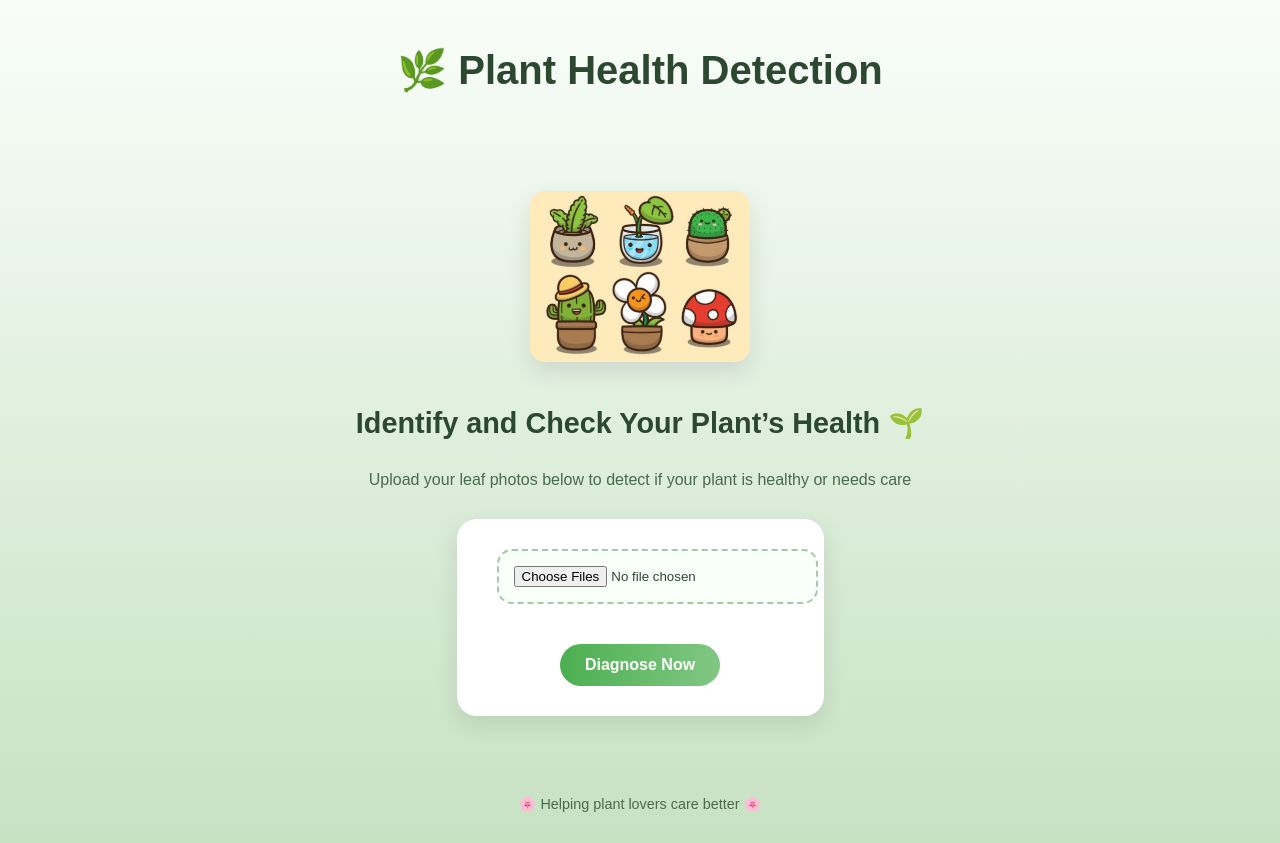
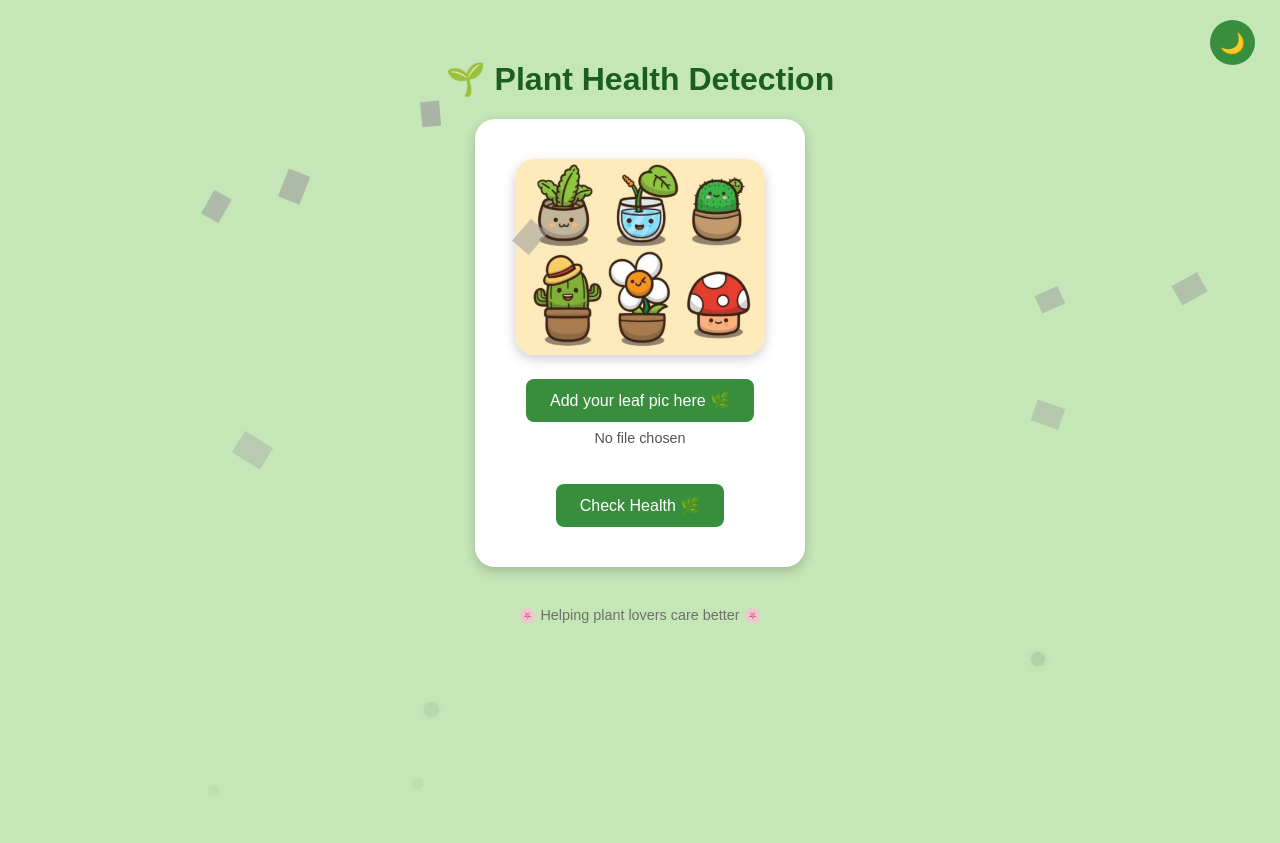
Before and after one commit to Koushikareddyy/Plant-Health-Detection-using-Deep-Learning, a Flask app: page / in a window 1280 px wide. After the commit the page ends 717 px from the top, so only its background shows below. Run offline with Flask 3, Linux system fonts and the light colour scheme; grey boxes are pictures that could not be loaded.

Commit message:
Update index.html

```diff
--- a/templates/index.html
+++ b/templates/index.html
@@ -1,166 +1,249 @@
 <!DOCTYPE html>
 <html lang="en">
 <head>
-    <meta charset="UTF-8">
-    <meta name="viewport" content="width=device-width, initial-scale=1.0">
-    <title>🌿 Plant Health Detection</title>
+  <meta charset="UTF-8" />
+  <meta name="viewport" content="width=device-width, initial-scale=1.0" />
+  <title>Plant Health Detection 🌿</title>
+
   <style>
-        body {
-            font-family: 'Poppins', sans-serif;
-            background: linear-gradient(180deg, #f9fdf9 0%, #c7e2c3 100%);
-            margin: 0;
-            padding: 0;
-            color: #2d4831;
+    :root {
+      --bg-light: #C5E6B7; /* Sage green */
+      --bg-dark: #2F4C39;  /* Deep green */
+      --card-light: #ffffff;
+      --card-dark: #324B3A;
+      --text-light: #1B5E20;
+      --text-dark: #CDEAC0;
+      --accent: #388E3C;
     }
 
-        header {
+    body {
+      font-family: "Poppins", sans-serif;
+      background: var(--bg-light);
+      color: var(--text-light);
+      margin: 0;
+      padding: 40px;
       text-align: center;
-            padding: 20px;
+      transition: background 0.5s ease, color 0.5s ease, opacity 0.5s ease;
+      overflow-x: hidden;
+      opacity: 0;
+      animation: fadeIn 0.8s ease forwards;
     }
 
-        header h1 {
-            font-size: 2.5rem;
-            font-weight: 600;
-            color: #2d4831;
+    @keyframes fadeIn { to { opacity: 1; } }
+    body.fade-out { opacity: 0; transition: opacity 0.6s ease; }
+
+    body.dark { background: var(--bg-dark); color: var(--text-dark); }
+
+    h1 {
+      margin-top: 20px;
+      font-size: 2em;
     }
 
-        .hero {
-            display: flex;
-            flex-direction: column;
-            align-items: center;
-            text-align: center;
-            padding: 50px 20px;
+    .upload-card {
+      display: inline-block;
+      background: var(--card-light);
+      padding: 40px;
+      border-radius: 20px;
+      box-shadow: 0 4px 12px rgba(0, 0, 0, 0.2);
+      transition: background 0.5s ease;
     }
 
-        .hero img {
-            width: 220px;
-            margin-bottom: 20px;
-            border-radius: 15px;
-            box-shadow: 0 10px 25px rgba(0, 0, 0, 0.1);
+    body.dark .upload-card {
+      background: var(--card-dark);
+      box-shadow: 0 0 12px rgba(255, 255, 255, 0.1);
     }
 
-        .hero h2 {
-            font-size: 1.8rem;
-            font-weight: 600;
-            margin-bottom: 15px;
-        }
-
-        .hero p {
-            font-size: 1rem;
-            color: #4a6b4c;
-            max-width: 600px;
-            margin-bottom: 30px;
-        }
-
-        form {
-            background: #ffffff;
+    img {
+      width: 250px;
       border-radius: 20px;
-            box-shadow: 0 8px 25px rgba(0, 0, 0, 0.1);
-            padding: 30px 40px;
-            max-width: 400px;
-            margin: auto;
+      margin-bottom: 20px;
+      box-shadow: 0 4px 12px rgba(0, 0, 0, 0.2);
+      object-fit: cover;
     }
 
     input[type=file] {
-            border: 2px dashed #a3c9a7;
-            border-radius: 15px;
-            padding: 15px;
-            width: 100%;
-            margin-bottom: 20px;
-            cursor: pointer;
-            background-color: #f9fff9;
-            color: #2d4831;
+      display: none;
     }
 
-        button {
-            background: linear-gradient(90deg, #4CAF50, #81C784);
+    .file-label {
+      padding: 12px 24px;
+      background-color: var(--accent);
+      color: white;
+      border-radius: 8px;
+      font-size: 1em;
+      cursor: pointer;
+      transition: background 0.3s ease;
+      display: inline-block;
+    }
+
+    .file-label:hover { background-color: #1b5e20; }
+
+    .file-name {
+      margin-top: 8px;
+      color: #555;
+      font-size: 0.9em;
+    }
+
+    input[type=submit] {
+      padding: 12px 24px;
+      background-color: var(--accent);
       color: white;
       border: none;
-            border-radius: 25px;
-            padding: 12px 25px;
+      border-radius: 8px;
+      font-size: 1em;
       cursor: pointer;
-            font-weight: 600;
-            font-size: 1rem;
-            transition: all 0.3s ease;
+      margin-top: 20px;
+      transition: background 0.3s ease;
     }
 
-        button:hover {
-            background: linear-gradient(90deg, #45a049, #7cbf76);
-            transform: scale(1.05);
+    input[type=submit]:hover { background-color: #1b5e20; }
+
+    .theme-toggle {
+      position: fixed;
+      top: 20px;
+      right: 25px;
+      background: var(--accent);
+      color: white;
+      border: none;
+      border-radius: 50%;
+      width: 45px;
+      height: 45px;
+      cursor: pointer;
+      font-size: 20px;
+      transition: background 0.3s ease, transform 0.2s ease;
+      z-index: 1000;
+    }
+
+    .theme-toggle:hover {
+      background: #1b5e20;
+      transform: scale(1.1);
     }
 
     footer {
-            text-align: center;
-            padding: 30px;
-            font-size: 0.9rem;
-            color: #4a6b4c;
+      margin-top: 40px;
+      font-size: 0.9em;
+      color: #555;
+      opacity: 0.8;
     }
 
-        /* Image preview gallery */
-        .preview-container {
-            display: flex;
-            flex-wrap: wrap;
-            justify-content: center;
-            gap: 10px;
-            margin-bottom: 20px;
+    body.dark footer { color: #CDEAC0; }
+
+    /* 🌵 Floating cactus + droppings */
+    .cactus {
+      position: fixed;
+      top: -60px;
+      width: 25px;
+      height: 25px;
+      background: url('{{ url_for('static', filename='images/cactus.png') }}') no-repeat center/contain;
+      opacity: 0.8;
+      animation: floatDown linear infinite;
+      pointer-events: none;
+      z-index: 0;
     }
 
-        .preview-container img {
-            width: 80px;
-            height: 80px;
-            object-fit: cover;
-            border-radius: 10px;
-            box-shadow: 0 2px 8px rgba(0, 0, 0, 0.1);
-            border: 2px solid #a3c9a7;
-            transition: transform 0.3s ease;
+    .drop {
+      position: fixed;
+      top: -40px;
+      width: 12px;
+      height: 12px;
+      border-radius: 50%;
+      background: rgba(80, 120, 80, 0.8);
+      box-shadow: 0 0 10px rgba(80, 120, 80, 0.3);
+      opacity: 0.9;
+      animation: dropFall linear forwards;
+      pointer-events: none;
+      z-index: 0;
     }
 
-        .preview-container img:hover {
-            transform: scale(1.1);
+    @keyframes floatDown {
+      0% { transform: translateY(-60px) rotate(0deg); opacity: 0.9; }
+      100% { transform: translateY(110vh) rotate(360deg); opacity: 0; }
+    }
+
+    @keyframes dropFall {
+      0% { transform: translateY(0) scale(1); opacity: 1; }
+      100% { transform: translateY(110vh) scale(0.9); opacity: 0; }
     }
   </style>
 </head>
+
 <body>
-    <header>
-        <h1>🌿 Plant Health Detection</h1>
-    </header>
+  <button class="theme-toggle" id="themeToggle" title="Toggle theme">🌙</button>
 
-    <section class="hero">
-        <img src="{{ url_for('static', filename='images/image.png') }}" alt="Cute Plant Icons" class="hero-image">
-        <h2>Identify and Check Your Plant’s Health 🌱</h2>
-        <p>Upload your leaf photos below to detect if your plant is healthy or needs care </p>
+  <h1>🌱 Plant Health Detection</h1>
 
-        <form action="/predict" method="post" enctype="multipart/form-data">
-            <input type="file" name="files[]" id="fileInput" accept=".jpg,.jpeg,.png" multiple required><br>
+  <div class="upload-card">
+    <!-- keep your static image -->
+    <img src="{{ url_for('static', filename='images/image.png') }}" alt="Plant image">
 
-            <!-- Preview container -->
-            <div id="preview" class="preview-container"></div>
-
-            <button type="submit">Diagnose Now</button>
+    <!-- ✅ Only corrected input name to match Flask -->
+    <form method="POST" action="/predict" enctype="multipart/form-data" id="uploadForm">
+      <label for="fileInput" class="file-label">Add your leaf pic here 🌿</label>
+      <input id="fileInput" type="file" name="file" accept="image/*" required />
+      <div id="fileName" class="file-name">No file chosen</div>
+      <br>
+      <input type="submit" value="Check Health 🌿" />
     </form>
-    </section>
+  </div>
 
   <footer>🌸 Helping plant lovers care better 🌸</footer>
 
   <script>
-        // JavaScript to preview selected images
-        document.getElementById('fileInput').addEventListener('change', function(event) {
-            const previewContainer = document.getElementById('preview');
-            previewContainer.innerHTML = ""; // Clear existing previews
+    // 🌵 Floating cactus with droppings
+    (function spawnCactus() {
+      const num = 8;
+      for (let i = 0; i < num; i++) {
+        const c = document.createElement('div');
+        c.className = 'cactus';
+        const left = Math.random() * 100;
+        const size = 20 + Math.random() * 15;
+        c.style.left = left + 'vw';
+        c.style.width = c.style.height = size + 'px';
+        c.style.animationDuration = (10 + Math.random() * 8) + 's';
+        c.style.animationDelay = (Math.random() * 5) + 's';
+        document.body.appendChild(c);
 
-            const files = event.target.files;
-            for (let i = 0; i < files.length; i++) {
-                const file = files[i];
-                const reader = new FileReader();
+        const dropCount = 1 + Math.floor(Math.random() * 3);
+        for (let d = 0; d < dropCount; d++) {
+          const delay = 1000 + Math.random() * 4000;
+          setTimeout(() => spawnDrop(left, size), delay);
+        }
+      }
 
-                reader.onload = function(e) {
-                    const img = document.createElement("img");
-                    img.src = e.target.result;
-                    previewContainer.appendChild(img);
-                };
+      function spawnDrop(leftVw, parentSize) {
+        const drop = document.createElement('div');
+        drop.className = 'drop';
+        const leftPx = (leftVw / 100) * window.innerWidth + (Math.random() * 20 - 10);
+        drop.style.left = leftPx + 'px';
+        drop.style.width = drop.style.height = (10 + Math.random() * 8) + 'px';
+        drop.style.animationDuration = (3 + Math.random() * 3) + 's';
+        document.body.appendChild(drop);
+        setTimeout(() => drop.remove(), 6000);
+      }
+    })();
 
-                reader.readAsDataURL(file);
-            }
+    // 🌙 Theme toggle
+    const toggleBtn = document.getElementById("themeToggle");
+    toggleBtn.addEventListener("click", () => {
+      document.body.classList.toggle("dark");
+      toggleBtn.textContent = document.body.classList.contains("dark") ? "☀️" : "🌙";
+    });
+
+    // 📂 File name display
+    const fileInput = document.getElementById("fileInput");
+    const fileName = document.getElementById("fileName");
+    fileInput.addEventListener("change", () => {
+      fileName.textContent = fileInput.files.length
+        ? fileInput.files[0].name
+        : "No file chosen";
+    });
+
+    // ✨ Fade transition
+    const form = document.getElementById("uploadForm");
+    form.addEventListener("submit", e => {
+      e.preventDefault();
+      document.body.classList.add("fade-out");
+      setTimeout(() => form.submit(), 500);
     });
   </script>
 </body>
```
Lines whose indentation alone changed are shown as unchanged.
